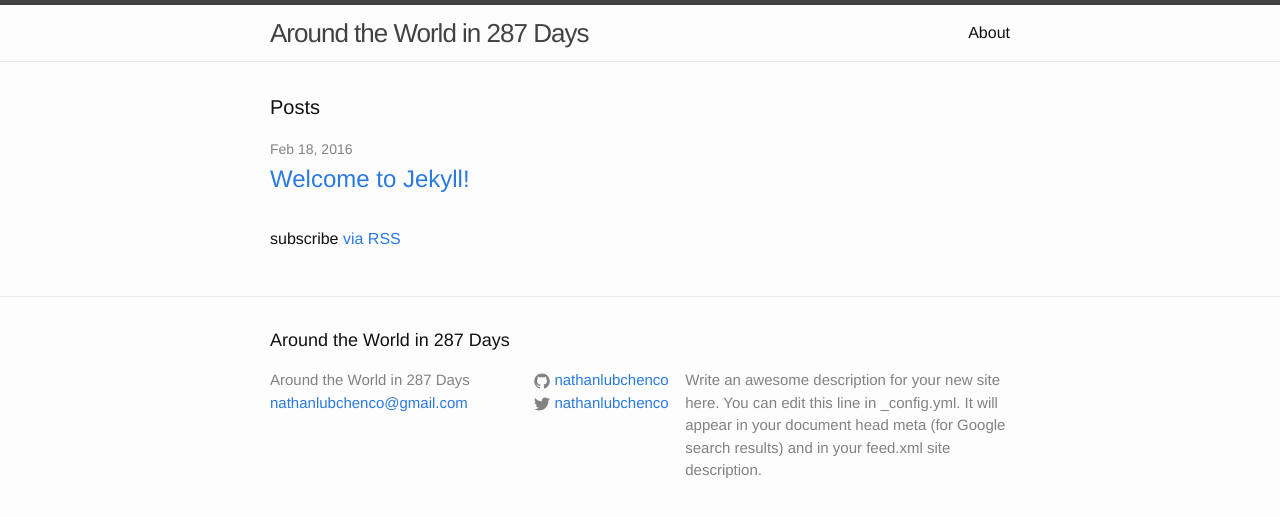
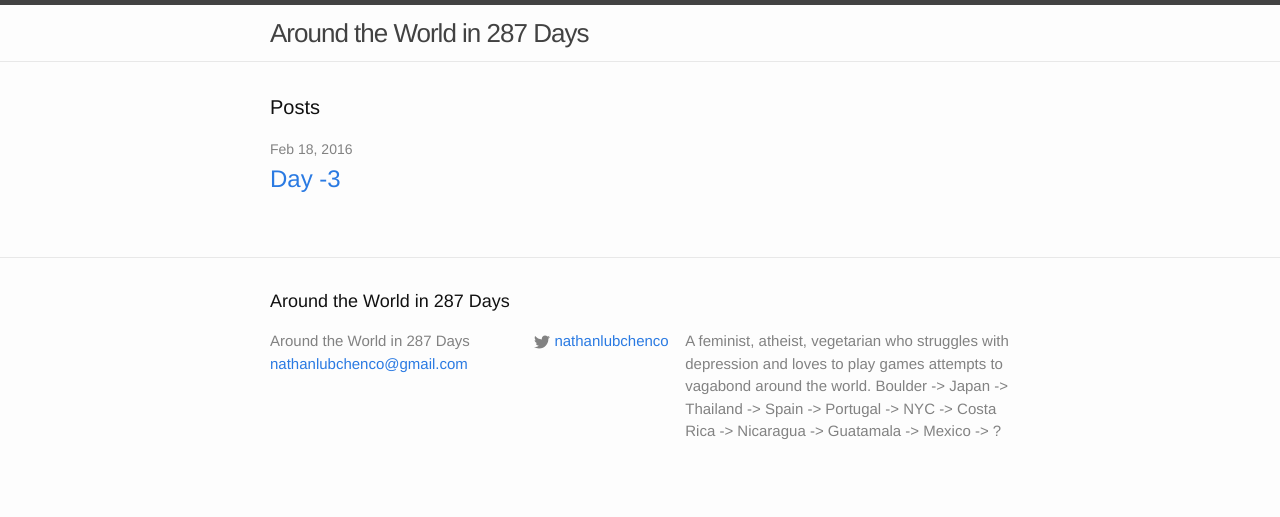
Before and after one commit to nathanlubchenco/blog, a Jekyll site: the page built from novicevagabond/index.html, in a window 1280 px wide. Shown: the top 517 px of the page. Built offline with Jekyll 4.4.1, drawn with Linux system fonts in a browser that asks for light colours.

Commit message:
remove about.md, rss feed, more config info

```diff
--- a/novicevagabond/_config.yml
+++ b/novicevagabond/_config.yml
@@ -9,9 +9,9 @@
 title: Around the World in 287 Days
 email: nathanlubchenco@gmail.com
 description: > # this means to ignore newlines until "baseurl:"
-  Write an awesome description for your new site here. You can edit this
-  line in _config.yml. It will appear in your document head meta (for
-  Google search results) and in your feed.xml site description.
+  A feminist, atheist, vegetarian who struggles with depression and loves to play games attempts to
+  vagabond around the world.
+  Boulder -> Japan -> Thailand -> Spain -> Portugal -> NYC -> Costa Rica -> Nicaragua -> Guatamala -> Mexico -> ?
 baseurl: "" # the subpath of your site, e.g. /blog
 url: "http://novicevagabond.com" # the base hostname & protocol for your site
 twitter_username: nathanlubchenco
--- a/novicevagabond/_includes/footer.html
+++ b/novicevagabond/_includes/footer.html
@@ -14,11 +14,13 @@
 
       <div class="footer-col footer-col-2">
         <ul class="social-media-list">
+          <!--
           {% if site.github_username %}
           <li>
             {% include icon-github.html username=site.github_username %}
           </li>
           {% endif %}
+          -->
 
           {% if site.twitter_username %}
           <li>
--- a/novicevagabond/index.html
+++ b/novicevagabond/index.html
@@ -17,7 +17,8 @@ layout: default
       </li>
     {% endfor %}
   </ul>
-
+<!--
   <p class="rss-subscribe">subscribe <a href="{{ "/feed.xml" | prepend: site.baseurl }}">via RSS</a></p>
+  -->
 
 </div>
```
Also changed, not shown: novicevagabond/_posts/2016-02-18-predeparture.markdown (added, +7 -0 lines), novicevagabond/_posts/2016-02-18-welcome-to-jekyll.markdown (deleted, +0 -25 lines), novicevagabond/about.md (deleted, +0 -15 lines).
